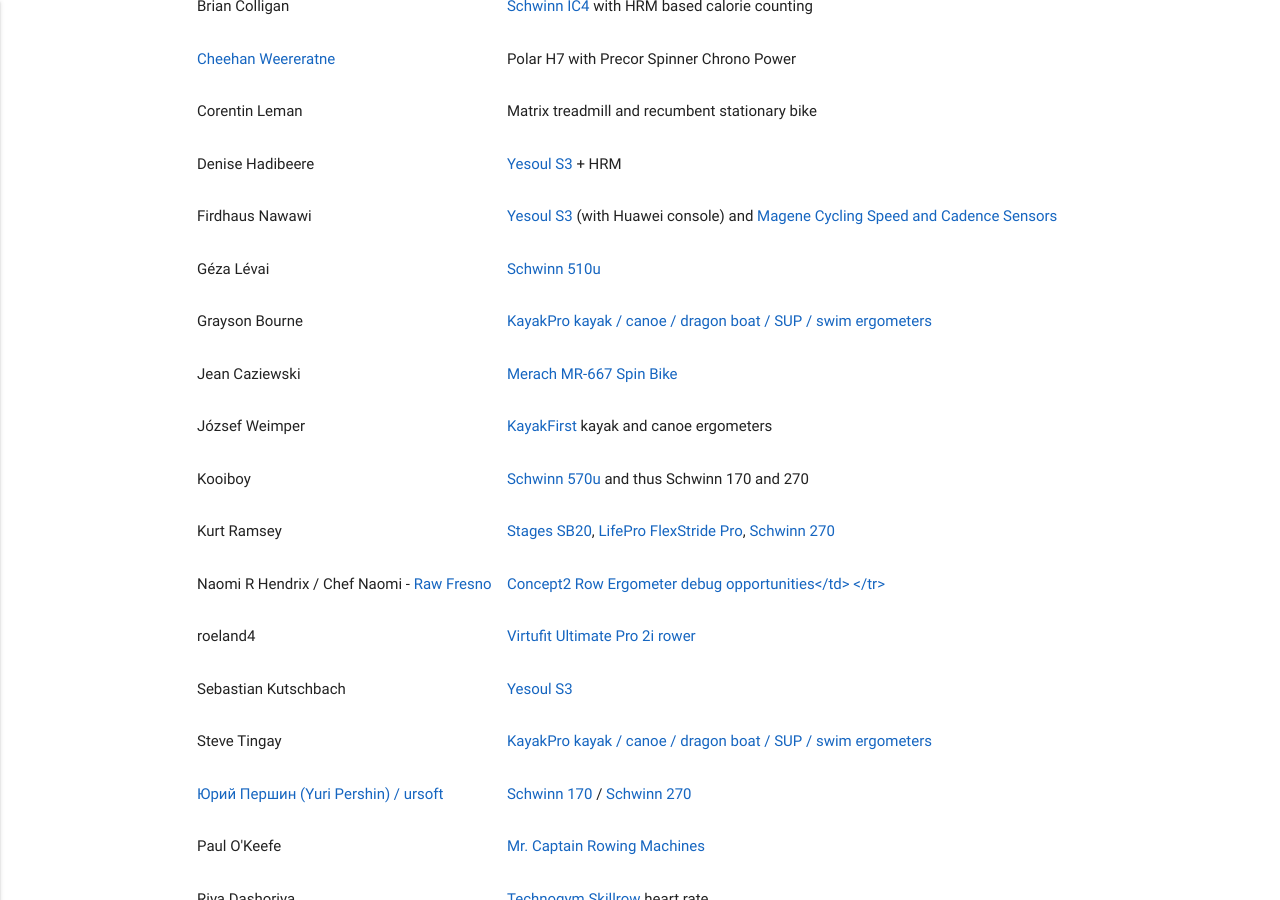
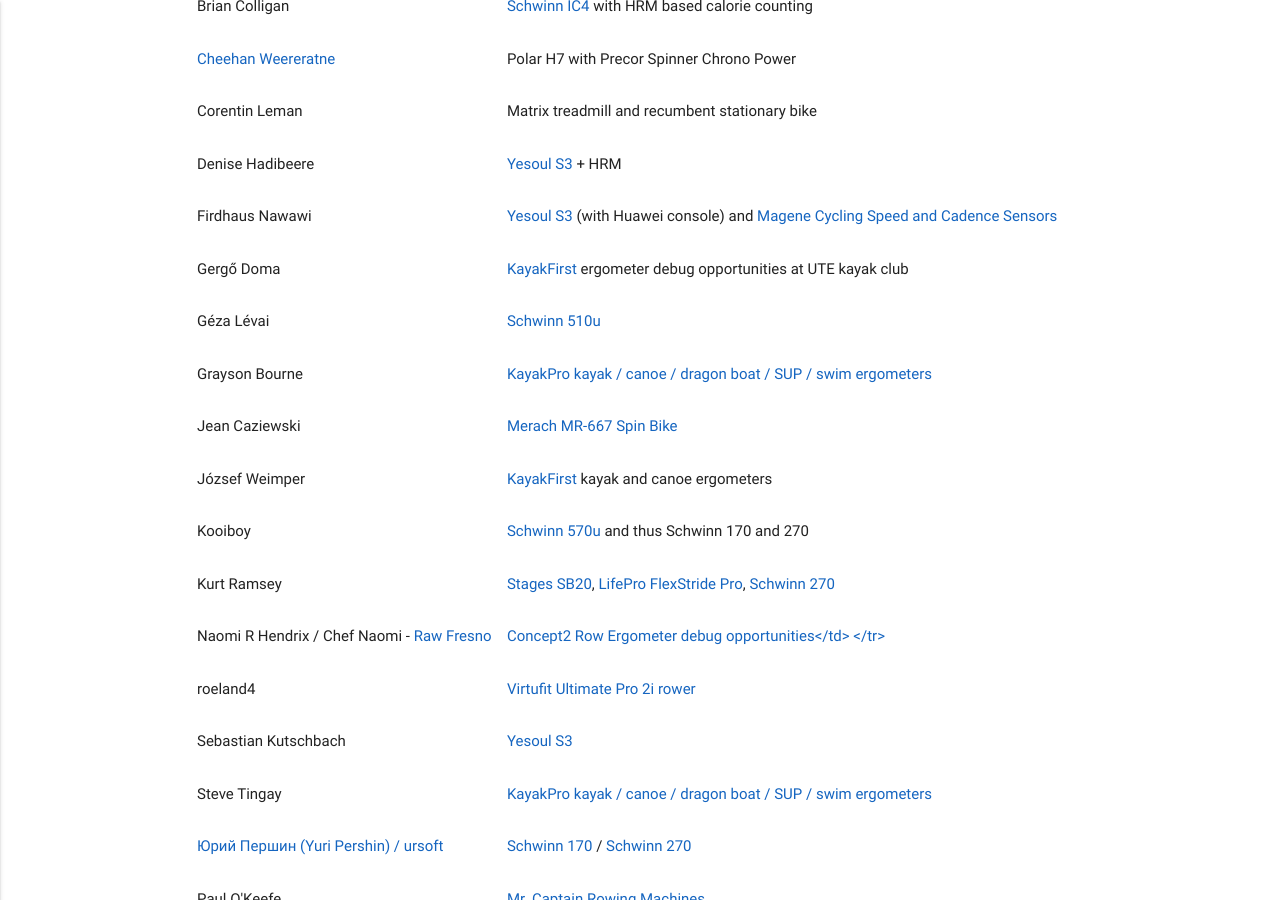
Before and after one commit to TrackMyIndoorWorkout/TrackMyIndoorWorkout.github.io, a Jekyll site: the page built from attributions.md, in a window 1280 px wide and 900 px high, scrolled down 1443 px. Built offline with Jekyll 4.4.1, drawn with Linux system fonts in a browser that asks for light colours.

Commit message:
Attributions for KayakFirst debugging to UTE kayak club lead coach, ref #30

```diff
--- a/attributions.md
+++ b/attributions.md
@@ -49,6 +49,10 @@ permalink: /attributions/
         <tr>
           <td>Firdhaus Nawawi</td>
           <td><a href="{{ site.yesoul_s3_url }}">Yesoul S3</a> (with Huawei console) and <a href="{{ site.magene_csc_url }}">Magene Cycling Speed and Cadence Sensors</a></td>
+        </tr>
+        <tr>
+          <td>Gergő Doma</td>
+          <td><a href="{{ site.kayak_first_url }}">KayakFirst</a> ergometer debug opportunities at UTE kayak club</td>
         </tr>
         <tr>
           <td>Géza Lévai</td>
```
